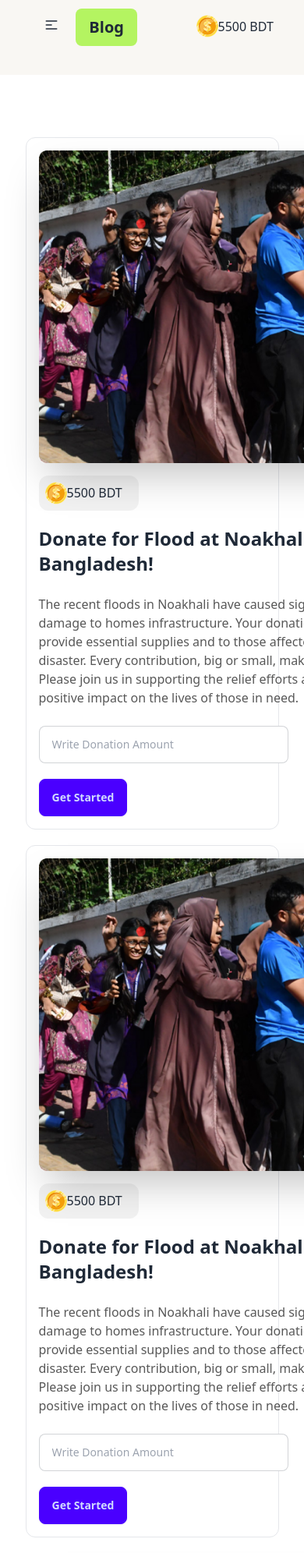
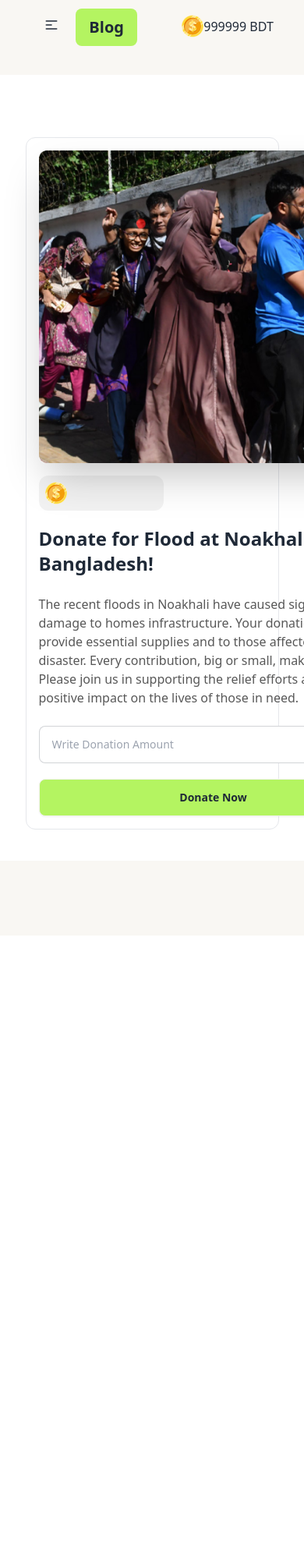
Before and after one commit to LIBx09/donation-b10-assi, a plain HTML site: page index.html in a window 390 px wide. Shown: the top 1992 px of the page at 78% size. After the commit the page ends 1200 px from the top, so only its background shows below. Drawn offline with nearby package versions, Linux system fonts and the light colour scheme.

Commit message:
balance+-

```diff
--- a/index.html
+++ b/index.html
@@ -54,11 +54,14 @@
           </div>
           <div class="navbar-end flex items-center">
             <img src="assets/coin.png" alt="" />
-            <span>5500 BDT</span>
+            <span id="accounts"></span>
           </div>
         </div>
       </div>
     </header>
+    <!--  -->
+    <!--  -->
+    <!--  -->
     <main class="w-10/12 mx-auto space-y-5">
       <div class="hero border border-slate-300-400 rounded-xl mt-20">
         <div class="hero-content flex-col lg:flex-row">
@@ -68,10 +71,10 @@
           />
           <div>
             <div
-              class="flex items-center bg-[#1111110D] w-32 p-2 rounded-xl mb-5"
+              class="flex items-center bg-[#1111110D] w-40 p-2 rounded-xl mb-5"
             >
               <img src="assets/coin.png" alt="" />
-              <span>5500 BDT</span>
+              <span id="donated-money"></span>
             </div>
             <h1 class="text-2xl font-bold">
               Donate for Flood at Noakhali, Bangladesh!
@@ -88,80 +91,13 @@
               <input
                 type="text"
                 placeholder="Write Donation Amount"
-                class="input input-bordered input-md w-full max-w-xs"
+                class="input input-bordered input-md w-full"
+                id="get-donate"
               />
             </div>
-            <button class="btn btn-primary mt-5">Get Started</button>
-          </div>
-        </div>
-      </div>
-      <div class="hero border border-slate-300-400 rounded-xl mt-20">
-        <div class="hero-content flex-col lg:flex-row">
-          <img
-            src="assets/quota-protest.png"
-            class="max-w-md rounded-lg shadow-2xl"
-          />
-          <div>
-            <div
-              class="flex items-center bg-[#1111110D] w-32 p-2 rounded-xl mb-5"
-            >
-              <img src="assets/coin.png" alt="" />
-              <span>5500 BDT</span>
-            </div>
-            <h1 class="text-2xl font-bold">
-              Donate for Flood at Noakhali, Bangladesh!
-            </h1>
-            <p class="py-6 text-base text-[#111111B3]">
-              The recent floods in Noakhali have caused significant damage to
-              homes infrastructure. Your donation will help provide essential
-              supplies and to those affected by this disaster. Every
-              contribution, big or small, makes difference. Please join us in
-              supporting the relief efforts and making a positive impact on the
-              lives of those in need.
-            </p>
-            <div>
-              <input
-                type="text"
-                placeholder="Write Donation Amount"
-                class="input input-bordered input-md w-full max-w-xs"
-              />
-            </div>
-            <button class="btn btn-primary mt-5">Get Started</button>
-          </div>
-        </div>
-      </div>
-      <div class="hero border border-slate-300-400 rounded-xl mt-20">
-        <div class="hero-content flex-col lg:flex-row">
-          <img
-            src="assets/quota-protest.png"
-            class="max-w-md rounded-lg shadow-2xl"
-          />
-          <div>
-            <div
-              class="flex items-center bg-[#1111110D] w-32 p-2 rounded-xl mb-5"
-            >
-              <img src="assets/coin.png" alt="" />
-              <span>5500 BDT</span>
-            </div>
-            <h1 class="text-2xl font-bold">
-              Donate for Flood at Noakhali, Bangladesh!
-            </h1>
-            <p class="py-6 text-base text-[#111111B3]">
-              The recent floods in Noakhali have caused significant damage to
-              homes infrastructure. Your donation will help provide essential
-              supplies and to those affected by this disaster. Every
-              contribution, big or small, makes difference. Please join us in
-              supporting the relief efforts and making a positive impact on the
-              lives of those in need.
-            </p>
-            <div>
-              <input
-                type="text"
-                placeholder="Write Donation Amount"
-                class="input input-bordered input-md w-full max-w-xs"
-              />
-            </div>
-            <button class="btn btn-primary mt-5">Get Started</button>
+            <button id="donate" class="btn mt-5 w-full bg-[#B4F461] donate">
+              Donate Now
+            </button>
           </div>
         </div>
       </div>
--- a/js/main.js
+++ b/js/main.js
@@ -1 +1,39 @@
-console.log("mui tore huspang");
+const donateButtonOne = document.getElementById("donate");
+
+donateButtonOne.addEventListener("click", function () {
+  const getDonateNoakhali = parseFloat(
+    document.getElementById("get-donate").value
+  );
+  if (isNaN(getDonateNoakhali) || getDonateNoakhali <= 0) {
+    alert("Please enter the valid donation amount.");
+    return;
+  }
+
+  let deductAccount = document.getElementById("accounts");
+  let mainCurrentBalance = parseFloat(deductAccount.textContent.split(" ")[0]);
+
+  if (getDonateNoakhali > mainCurrentBalance) {
+    alert("Insufficient funds in the main accounts.");
+    return;
+  }
+
+  let newBalance = mainCurrentBalance - getDonateNoakhali;
+  updateMainAccounts(newBalance);
+
+  let donateMoneyToNoakhali = document.getElementById("donated-money");
+  let currentDonated = parseFloat(
+    donateMoneyToNoakhali.textContent.split(" ")[0] || 0
+  );
+  let newDonatedBalance = currentDonated + getDonateNoakhali;
+
+  donateMoneyToNoakhali.textContent = newDonatedBalance + " BDT";
+
+  document.getElementById("get-donate").value = "";
+});
+
+function updateMainAccounts(newBalance) {
+  let account = document.getElementById("accounts");
+
+  account.textContent = newBalance + " " + "BDT";
+}
+updateMainAccounts(999999);
```
